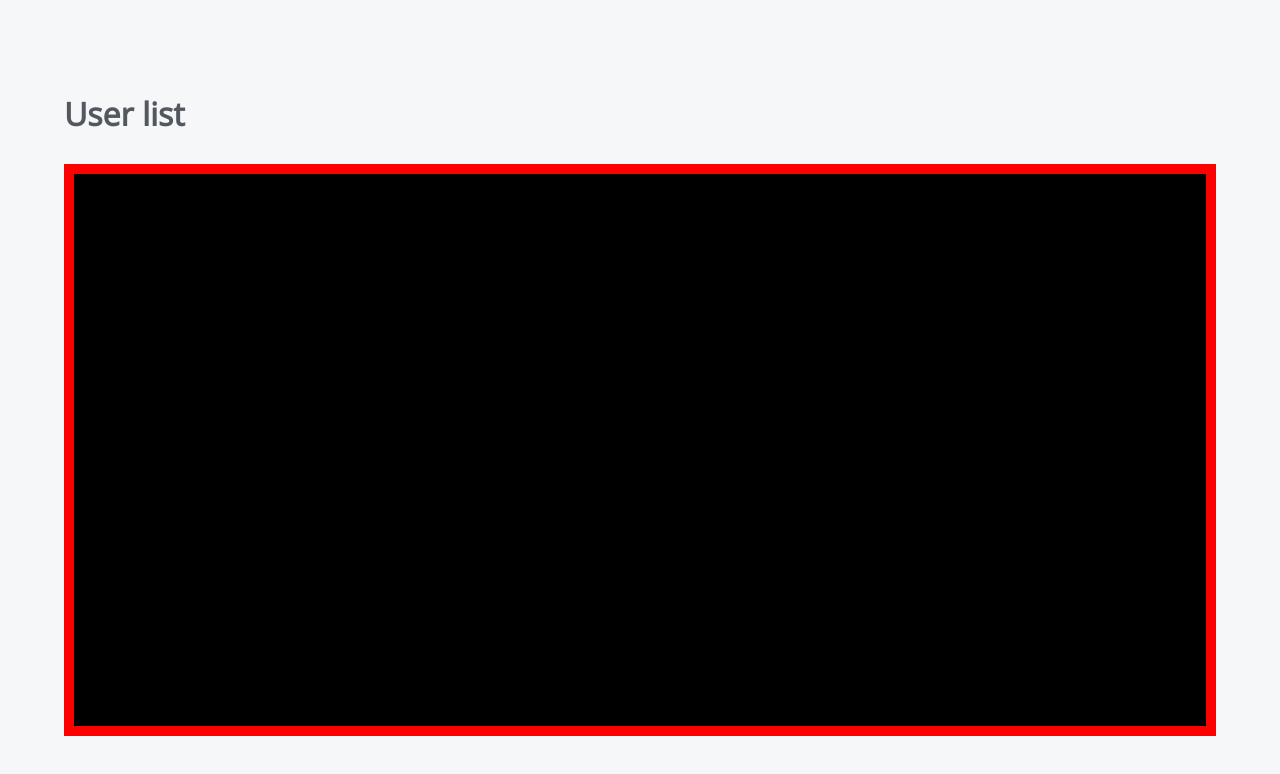
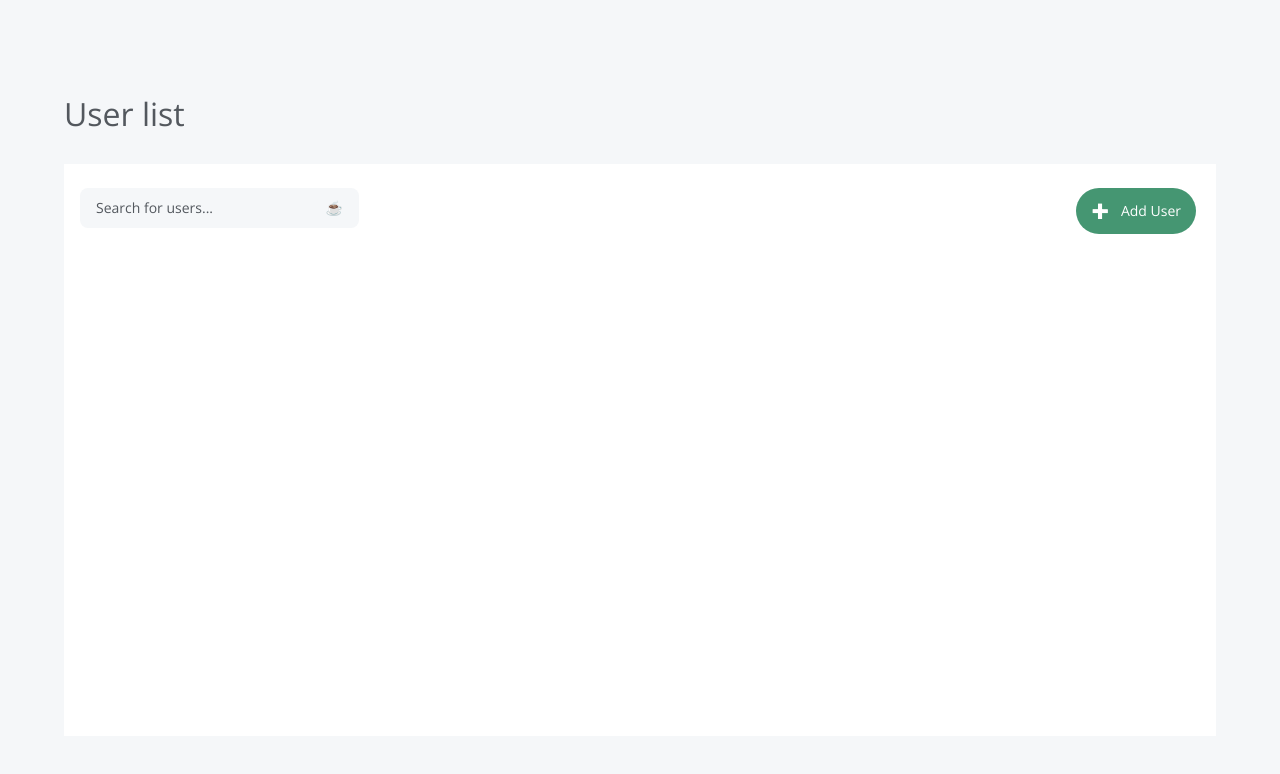
Before and after one commit to scrabwind/add-users, a Vue app: page / in a window 1280 px wide. Shown: the top 774 px of the page. Built offline with nearby package versions, Linux system fonts and the light colour scheme.

Commit message:
Add simple search section

```diff
--- a/src/assets/scss/_variables.scss
+++ b/src/assets/scss/_variables.scss
@@ -1,4 +1,4 @@
-$font-size: 16px;
+$font-size: 14px;
 $color-white: #fff;
 $color-light-grey: #f5f7f9;
 $color-grey: #53585e;
--- /dev/null
+++ b/src/components/AddUser/AddUser.vue
@@ -0,0 +1,30 @@
+<script setup></script>
+
+<template>
+  <div class="container">
+    <b class="icon">➕</b>
+    <div class="text">Add User</div>
+  </div>
+</template>
+
+<style scoped lang="scss">
+  .container {
+    display: flex;
+    height: fit-content;
+    justify-content: center;
+    align-items: center;
+    gap: 12px;
+    background-color: $color-green;
+    padding: 15px;
+    border-radius: 64px;
+  }
+
+  .icon {
+    color: transparent;
+    text-shadow: 0 0 0 $color-white;
+  }
+
+  .text {
+    color: $color-white;
+  }
+</style>
--- /dev/null
+++ b/src/components/Search/SearchComponent.vue
@@ -0,0 +1,26 @@
+<script setup></script>
+
+<template>
+  <div class="container">
+    <div class="search">Search for users...</div>
+    <div class="search-icon">☕</div>
+  </div>
+</template>
+
+<style scoped lang="scss">
+  .search {
+    color: $color-grey;
+  }
+
+  .container {
+    background-color: $color-light-grey;
+    display: flex;
+    justify-content: space-between;
+    align-items: center;
+    height: fit-content;
+    gap: 48px;
+    width: 25%;
+    border-radius: 8px;
+    padding: 12px 16px;
+  }
+</style>
--- a/src/components/Table/Table.vue
+++ /dev/null
@@ -1,13 +0,0 @@
-<script setup></script>
-
-<template>
-  <div></div>
-</template>
-
-<style scoped>
-  div {
-    padding: 3px;
-    background-color: black;
-    border: 10px solid red;
-  }
-</style>
--- /dev/null
+++ b/src/components/Table/TableComponent.vue
@@ -0,0 +1,8 @@
+<script setup></script>
+
+<template>
+  <main></main>
+  <table class="table"></table>
+</template>
+
+<style scoped lang="scss"></style>
--- /dev/null
+++ b/src/components/Table/TableItem/TableItem.vue
@@ -0,0 +1,5 @@
+<script setup></script>
+
+<template>
+  <div class="table-item"></div>
+</template>
--- a/src/layout/Default.vue
+++ b/src/layout/Default.vue
@@ -1,13 +1,13 @@
 <template>
-  <main class="main">
+  <div class="layout">
     <slot />
-  </main>
+  </div>
 </template>
 
 <script setup></script>
 
 <style scoped lang="scss">
-  .main {
+  .layout {
     display: grid;
     width: 100%;
     grid-template-rows: 100px 1fr;
--- a/src/views/Home.vue
+++ b/src/views/Home.vue
@@ -1,24 +1,40 @@
 <script setup>
   import DefaultLayout from '@/layout/Default.vue'
-  import Table from '@/components/Table/Table.vue'
+  import TableComponent from '@/components/Table/TableComponent.vue'
+  import SearchComponent from '@/components/Search/SearchComponent.vue'
+  import AddUser from '@/components/AddUser/AddUser.vue'
 </script>
 
 <template>
   <DefaultLayout>
-    <h1 class="header">User list</h1>
-    <Table class="table" />
+    <header class="header">User list</header>
+    <main class="main">
+      <section class="section-search">
+        <SearchComponent />
+        <AddUser />
+      </section>
+      <TableComponent />
+    </main>
   </DefaultLayout>
 </template>
 
-<style scoped>
+<style scoped lang="scss">
   .header {
     margin: 32px 0;
+    font-size: 32px;
   }
 
-  .table {
-    width: 100%;
-    height: 100%;
+  .main {
+    padding: 24px 16px;
+    display: flex;
+    background-color: $color-white;
+  }
 
-    /* float: left; */
+  .section {
+    &-search {
+      display: flex;
+      width: 100%;
+      justify-content: space-between;
+    }
   }
 </style>
```
